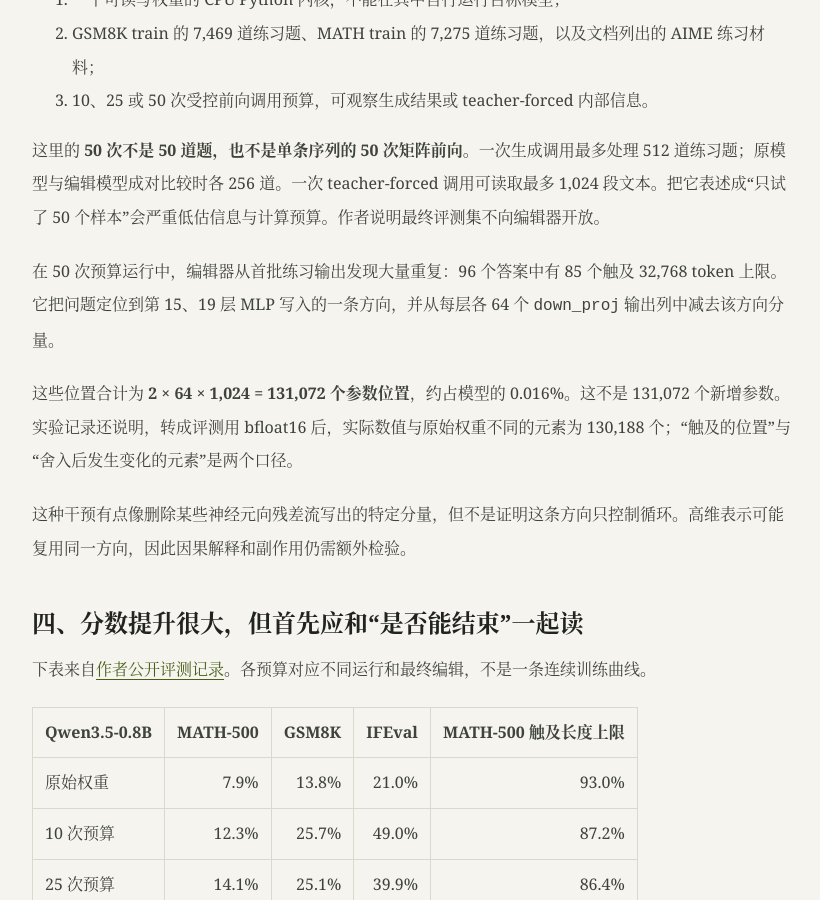
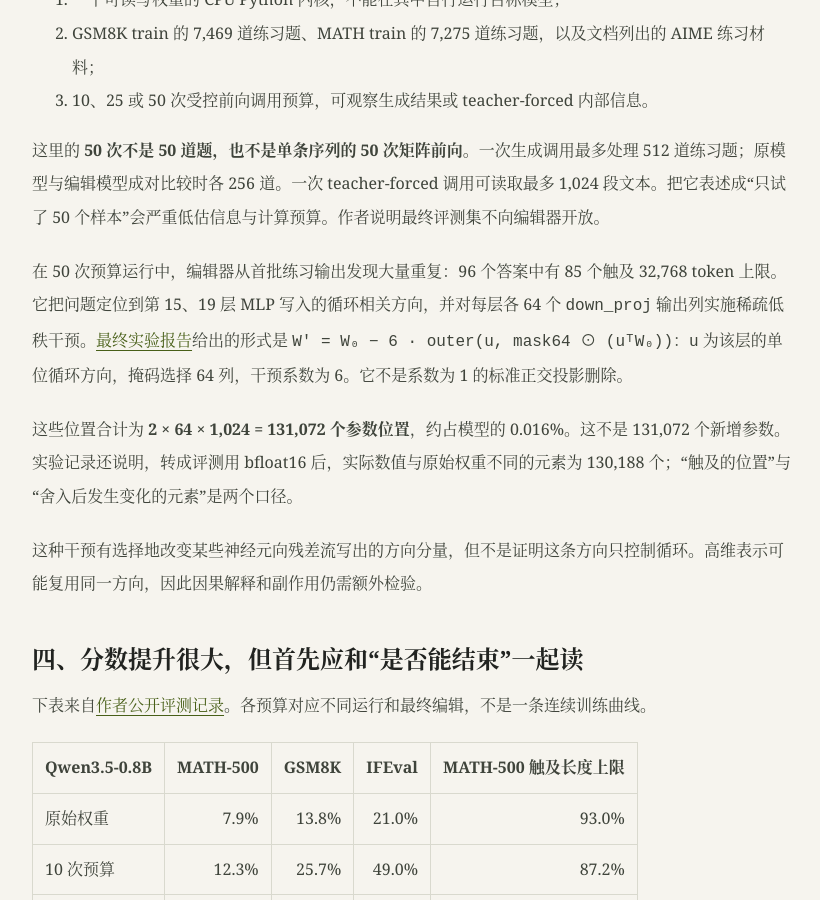
Before and after one commit to ai-v5/LLMNews, a Jekyll site: the page built from docs/_posts/2026-11-03-weight-space-programming.md, in a window 1280 px wide and 900 px high, scrolled down 2721 px. Shown: the whole window, without its empty margins (228-1048 px from the left). Built offline with Jekyll 4.4.1, drawn with Linux system fonts in a browser that asks for light colours.

Commit message:
docs: clarify sparse alpha-6 weight intervention

```diff
--- a/docs/_posts/2026-11-03-weight-space-programming.md
+++ b/docs/_posts/2026-11-03-weight-space-programming.md
@@ -63,11 +63,11 @@ sources:
 
 这里的 **50 次不是 50 道题，也不是单条序列的 50 次矩阵前向**。一次生成调用最多处理 512 道练习题；原模型与编辑模型成对比较时各 256 道。一次 teacher-forced 调用可读取最多 1,024 段文本。把它表述成“只试了 50 个样本”会严重低估信息与计算预算。作者说明最终评测集不向编辑器开放。
 
-在 50 次预算运行中，编辑器从首批练习输出发现大量重复：96 个答案中有 85 个触及 32,768 token 上限。它把问题定位到第 15、19 层 MLP 写入的一条方向，并从每层各 64 个 `down_proj` 输出列中减去该方向分量。
+在 50 次预算运行中，编辑器从首批练习输出发现大量重复：96 个答案中有 85 个触及 32,768 token 上限。它把问题定位到第 15、19 层 MLP 写入的循环相关方向，并对每层各 64 个 `down_proj` 输出列实施稀疏低秩干预。[最终实验报告](https://github.com/RikiyaT/lm_understand-logs/blob/main/exp8_math/runs/p50c/work_notes/final_report.md)给出的形式是 `W′ = W₀ − 6 · outer(u, mask64 ⊙ (uᵀW₀))`：`u` 为该层的单位循环方向，掩码选择 64 列，干预系数为 6。它不是系数为 1 的标准正交投影删除。
 
 这些位置合计为 **2 × 64 × 1,024 = 131,072 个参数位置**，约占模型的 0.016%。这不是 131,072 个新增参数。实验记录还说明，转成评测用 bfloat16 后，实际数值与原始权重不同的元素为 130,188 个；“触及的位置”与“舍入后发生变化的元素”是两个口径。
 
-这种干预有点像删除某些神经元向残差流写出的特定分量，但不是证明这条方向只控制循环。高维表示可能复用同一方向，因此因果解释和副作用仍需额外检验。
+这种干预有选择地改变某些神经元向残差流写出的方向分量，但不是证明这条方向只控制循环。高维表示可能复用同一方向，因此因果解释和副作用仍需额外检验。
 
 ## 四、分数提升很大，但首先应和“是否能结束”一起读
 
```
